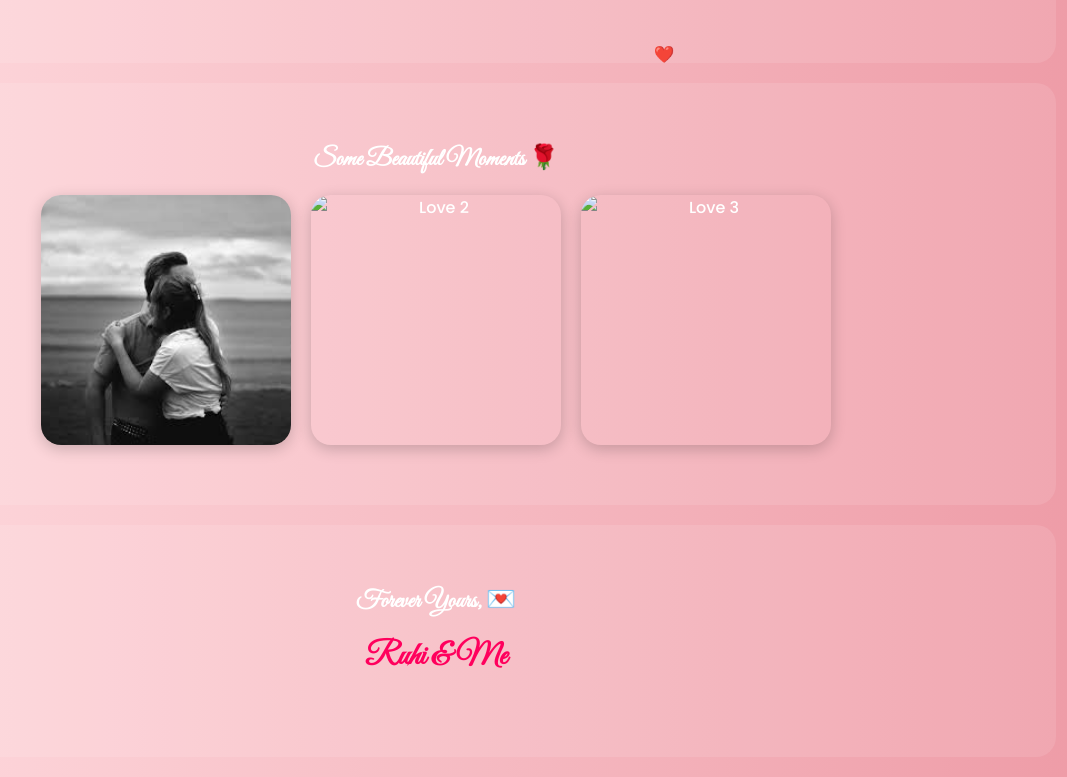
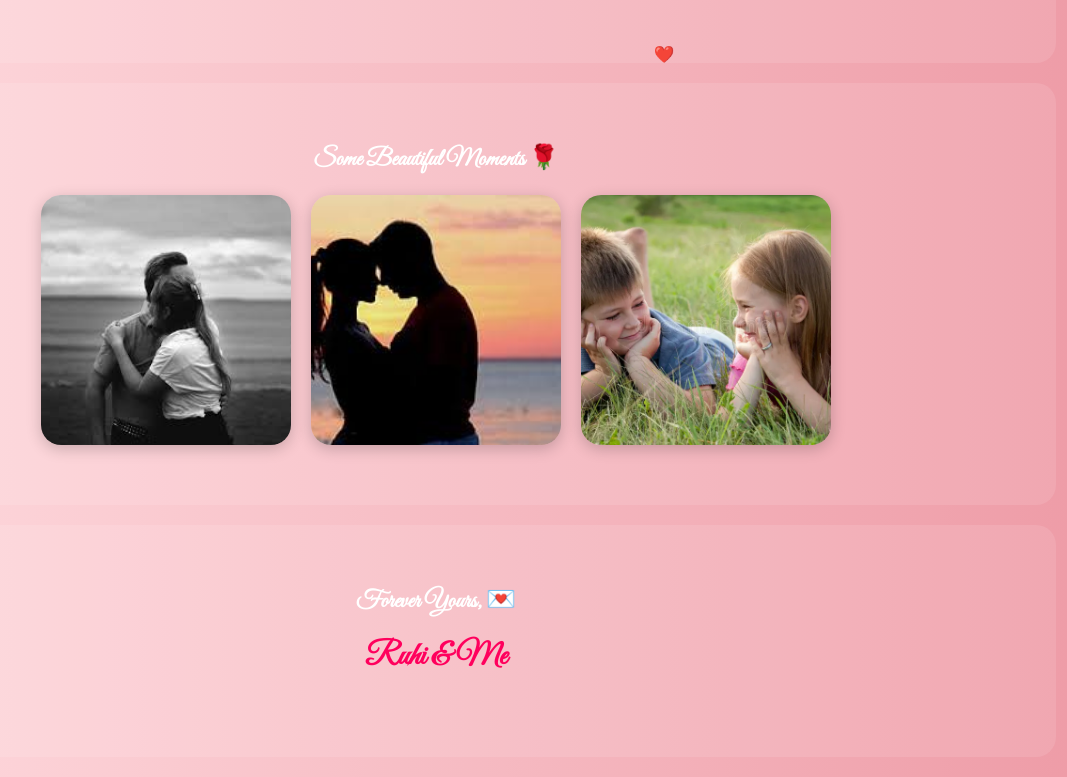
Before and after one commit to Foryouruhi/.com, a plain HTML site: page index.html in a window 1280 px wide. Shown: the part 755-1532 px from the top of the page, without its empty margins (204-1271 px from the left). Drawn offline with Linux system fonts and the light colour scheme.

Commit message:
index.html

```diff
--- a/index.html
+++ b/index.html
@@ -38,8 +38,8 @@
     <h2>Some Beautiful Moments 🌹</h2>
     <div class="photos">
       <img src="images.jpeg" alt="Love 1">
-      <img src="images(1).jpeg" alt="Love 2">
-      <img src="funny-boy-girl-grass-20404757" alt="Love 3">
+      <img src="images (1).jpeg" alt="Love 2">
+      <img src="funny-boy-girl-grass-20404757.webp" alt="Love 3">
     </div>
   </section>
 
```
